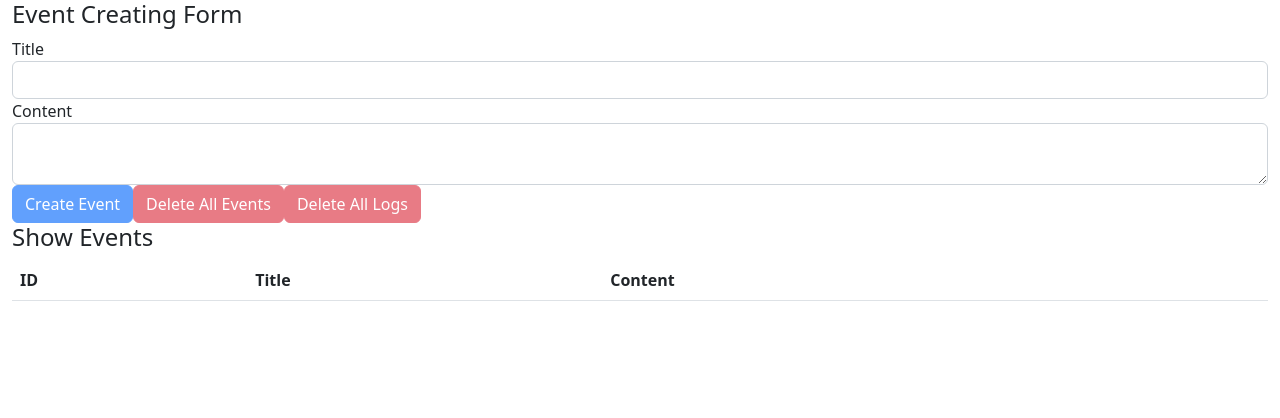
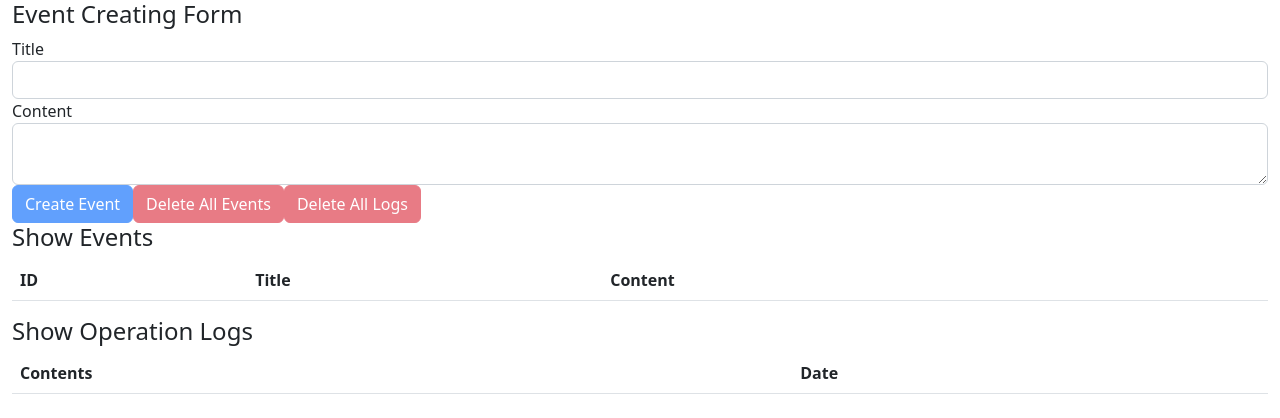
Before and after one commit to banban-22/react-hooks-101, a React (Create React App) app: page / in a window 1280 px wide. Shown: the top 418 px of the page. Built offline with nearby package versions, Linux system fonts and the light colour scheme.

Commit message:
display the log

```diff
--- a/src/components/App.js
+++ b/src/components/App.js
@@ -3,6 +3,7 @@
 import AppContext from '../contexts/AppContext';
 import reducer from '../reducers';
 import Events from './Events';
+import OperationLogs from './OperationLogs';
 import EventForm from './EventForm';
 
 const App = () => {
@@ -17,6 +18,7 @@
       <div className="container-fluid">
         <EventForm />
         <Events />
+        <OperationLogs />
       </div>
     </AppContext.Provider>
   );
--- /dev/null
+++ b/src/components/OperationLog.js
@@ -0,0 +1,14 @@
+import React from 'react';
+
+const OperationLog = ({ operationLog }) => {
+  return (
+    <>
+      <tr>
+        <td>{operationLog.description}</td>
+        <td>{operationLog.operatedAt}</td>
+      </tr>
+    </>
+  );
+};
+
+export default OperationLog;
--- /dev/null
+++ b/src/components/OperationLogs.js
@@ -0,0 +1,27 @@
+import React, { useContext } from 'react';
+import OperationLog from './OperationLog';
+import AppContext from '../contexts/AppContext';
+
+const OperationLogs = () => {
+  const { state } = useContext(AppContext);
+  return (
+    <>
+      <h4>Show Operation Logs</h4>
+      <table className="table table-hover">
+        <thead>
+          <tr>
+            <th>Contents</th>
+            <th>Date</th>
+          </tr>
+        </thead>
+        <tbody>
+          {state.operationLogs.map((operationLog, index) => {
+            return <OperationLog key={index} operationLog={operationLog} />;
+          })}
+        </tbody>
+      </table>
+    </>
+  );
+};
+
+export default OperationLogs;
```
